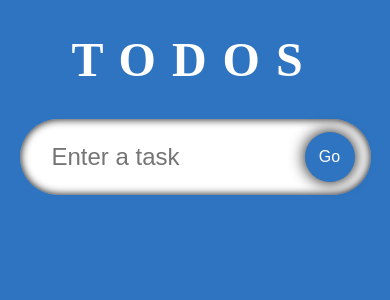
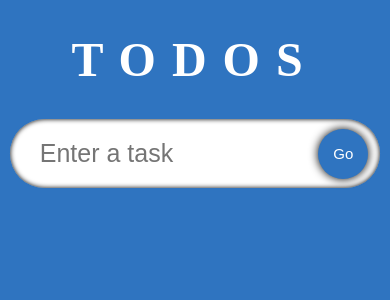
Before and after one commit to Bondok6/react-typescript-todo, a React (Create React App) app: page / in a window 390 px wide. Shown: the top 300 px of the page. Built offline with nearby package versions, Linux system fonts and the light colour scheme; the HTML template or start-up script is replaced by a standard one; a web font is replaced by a local one.

Commit message:
Add SingleTodo Component

```diff
--- a/src/App.tsx
+++ b/src/App.tsx
@@ -1,11 +1,26 @@
+import { useState } from 'react';
 import './App.css';
+import { Todo } from './model';
 import InputFeild from './components/InputFeild';
+import TodoList from './components/TodoList';
 
-const App: React.FC = () => {
+const App = () => {
+  const [todo, setTodo] = useState<string>('');
+  const [todos, setTodos] = useState<Todo[]>([]);
+
+  const addTodo = (e: React.FormEvent, todo: string) => {
+    e.preventDefault();
+    if (todo) {
+      setTodos([...todos, { id: Date.now(), todo, isDone: false }]);
+      setTodo('');
+    }
+  };
+
   return (
     <div className="app">
       <h1 className="heading">Todos</h1>
-      <InputFeild />
+      <InputFeild todo={todo} setTodo={setTodo} addTodo={addTodo} />
+      <TodoList todos={todos} setTodos={setTodos} />
     </div>
   );
 };
--- a/src/components/InputFeild.css
+++ /dev/null
@@ -1,46 +0,0 @@
-.input {
-  display: flex;
-  width: 90%;
-  position: relative;
-  align-items: center;
-}
-
-.input__box {
-  width: 100%;
-  border-radius: 3.5rem;
-  padding: 1.5rem 2rem;
-  font-size: 1.5rem;
-  border: none;
-  transform: 0.2s;
-  box-shadow: inset 0 0 0.5rem #000;
-}
-
-.input__box:focus {
-  outline: none;
-  box-shadow: inset 0 0 0.5rem #000, 0 0 0.5rem #000;
-}
-
-.input__submit {
-  position: absolute;
-  width: 50px;
-  height: 50px;
-  border-radius: 50%;
-  right: 1rem;
-  border: none;
-  font-size: 1rem;
-  background-color: #2f74c0;
-  color: #fff;
-  transition: all 0.2s;
-  box-shadow: 0 0 1rem #000;
-  cursor: pointer;
-}
-
-.input__submit:hover {
-  background-color: #fff;
-  color: #2f74c0;
-}
-
-.input__submit:focus {
-  transform: scale(0.8);
-  box-shadow: 0 0 0.5rem #000;
-}
--- a/src/components/InputFeild.tsx
+++ b/src/components/InputFeild.tsx
@@ -1,9 +1,30 @@
-import './InputFeild.css';
+import { useRef } from 'react';
+import './styles/style-components.css';
 
-const InputFeild = () => {
+interface InputFeildProps {
+  todo: string;
+  setTodo: React.Dispatch<React.SetStateAction<string>>;
+  addTodo: (e: React.FormEvent, todo: string) => void;
+}
+
+const InputFeild = ({ todo, setTodo, addTodo }: InputFeildProps) => {
+  const inputRef = useRef<HTMLInputElement>(null);
+
   return (
-    <form className="input">
-      <input type="text" placeholder="Enter a task" className="input__box" />
+    <form
+      className="input"
+      onSubmit={(e) => {
+        addTodo(e, todo);
+        inputRef.current?.blur();
+      }}
+    >
+      <input
+        ref={inputRef}
+        type="text"
+        placeholder="Enter a task"
+        className="input__box"
+        onChange={(e) => setTodo(e.target.value)}
+      />
       <button type="submit" className="input__submit">
         Go
       </button>
--- /dev/null
+++ b/src/components/SingleTodo.tsx
@@ -0,0 +1,30 @@
+import { Todo } from '../model';
+import './styles/style-components.css';
+import { AiFillEdit, AiFillDelete } from 'react-icons/ai';
+import { MdDone } from 'react-icons/md';
+
+interface SingleTodoProps {
+  todo: Todo;
+  setTodos: React.Dispatch<React.SetStateAction<Todo[]>>;
+}
+
+const SingleTodo = ({ todo, setTodos }: SingleTodoProps) => {
+  return (
+    <form className="todos__single">
+      <span className="todos__single--text">{todo.todo}</span>
+      <div>
+        <span className="icon">
+          <AiFillEdit />
+        </span>
+        <span className="icon">
+          <AiFillDelete />
+        </span>
+        <span className="icon">
+          <MdDone />
+        </span>
+      </div>
+    </form>
+  );
+};
+
+export default SingleTodo;
--- /dev/null
+++ b/src/components/TodoList.tsx
@@ -0,0 +1,20 @@
+import { Todo } from '../model';
+import './styles/style-components.css';
+import SingleTodo from './SingleTodo';
+
+interface TodoListProps {
+  todos: Todo[];
+  setTodos: React.Dispatch<React.SetStateAction<Todo[]>>;
+}
+
+const TodoList = ({ todos, setTodos }: TodoListProps) => {
+  return (
+    <div className="todos">
+      {todos.map((todo) => (
+        <SingleTodo todo={todo} setTodos={setTodos} key={todo.id} />
+      ))}
+    </div>
+  );
+};
+
+export default TodoList;
--- /dev/null
+++ b/src/components/styles/style-components.css
@@ -0,0 +1,95 @@
+.input {
+  display: flex;
+  width: 90%;
+  position: relative;
+  align-items: center;
+}
+
+.input__box {
+  width: 100%;
+  border-radius: 50px;
+  padding: 20px 30px;
+  font-size: 25px;
+  border: none;
+  transition: 0.2s;
+  box-shadow: inset 0 0 5px black;
+}
+
+.input__box:focus {
+  box-shadow: 0 0 10px 1000px rgba(0, 0, 0, 0.5);
+  outline: none;
+}
+
+.input__submit {
+  position: absolute;
+  width: 50px;
+  height: 50px;
+  margin: 12px;
+  border-radius: 50px;
+  right: 0px;
+  border: none;
+  font-size: 15px;
+  background-color: #2f74c0;
+  color: white;
+  transition: 0.2s all;
+  box-shadow: 0 0 10px black;
+}
+
+.input__submit:hover {
+  background-color: #388ae2;
+}
+
+.input__submit:active {
+  transform: scale(0.8);
+  box-shadow: 0 0 5px black;
+}
+
+.todos {
+  display: flex;
+  justify-content: space-evenly;
+  width: 90%;
+  flex-wrap: wrap;
+}
+
+.todos__single {
+  display: flex;
+  width: 29.5%;
+  border-radius: 5px;
+  padding: 20px;
+  margin-top: 15px;
+  background-image: url('https://img.freepik.com/free-photo/crumpled-yellow-paper-background-close-up_60487-2390.jpg?size=626&ext=jpg');
+}
+.todos__single--text {
+  flex: 1;
+  padding: 5px;
+  border: none;
+  font-size: 20px;
+}
+
+.todos__single--text:focus {
+  outline: none;
+}
+
+.icon {
+  margin-left: 10px;
+  font-size: 25px;
+  cursor: pointer;
+}
+
+@media (max-width: 1200px) {
+  .todos__single {
+    width: 40%;
+  }
+}
+
+@media (max-width: 700px) {
+  .input {
+    width: 95%;
+  }
+  .todos {
+    width: 95%;
+  }
+  .todos__single {
+    width: 100%;
+  }
+}
--- /dev/null
+++ b/src/model.ts
@@ -0,0 +1,5 @@
+export interface Todo {
+  id: number;
+  todo: string;
+  isDone: boolean;
+}
```
